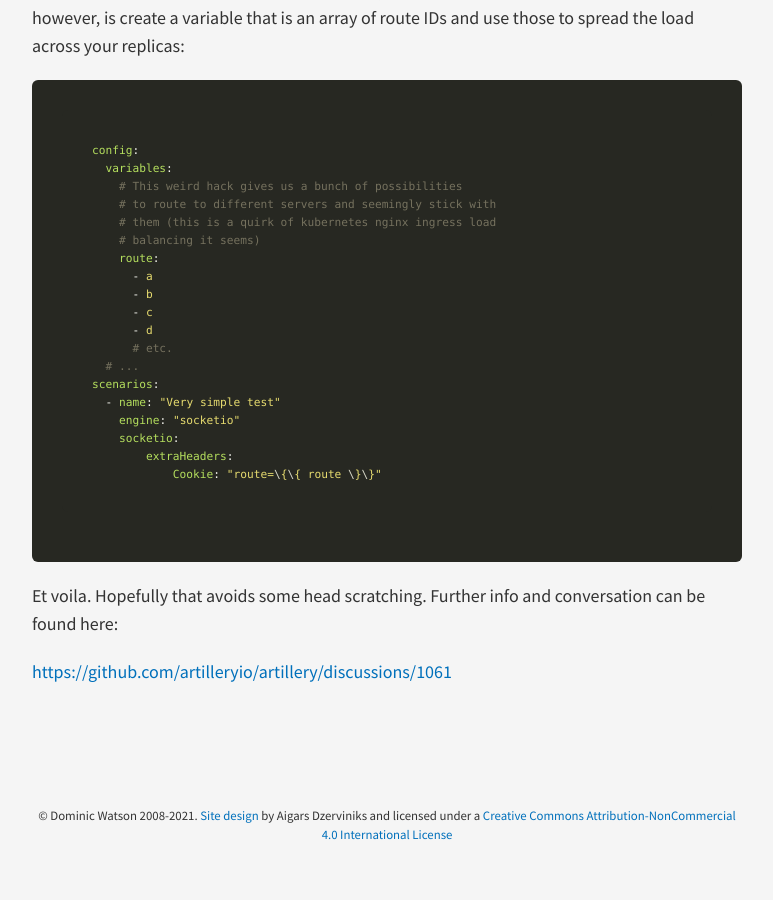
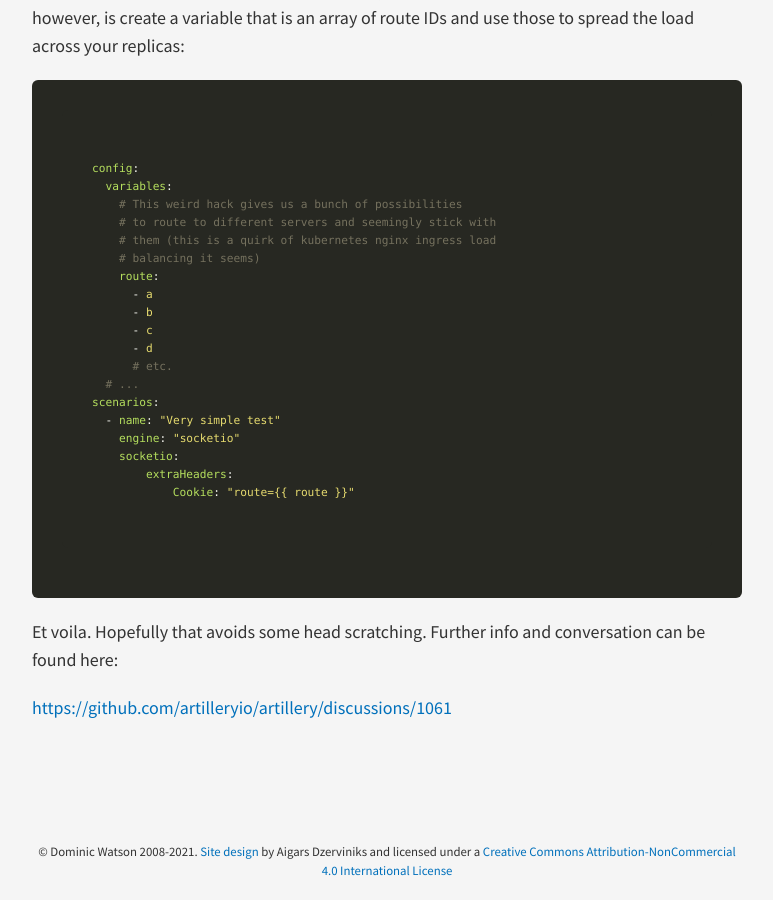
Before and after one commit to DominicWatson/dominicwatson.github.io, a Jekyll site: the page built from _posts/2021-06-08-socketio-load-testing.markdown, in a window 1280 px wide and 900 px high, scrolled down 1820 px. Shown: the whole window, without its empty margins (253-1026 px from the left). Built offline with Jekyll 4.4.1, drawn with Linux system fonts in a browser that asks for light colours; comment, search, counter and statistics services are not loaded; before the commit the page ends 2684 px from its top, so only the background shows below that.

Commit message:
Attempt to escape code

````diff
--- a/_posts/2021-06-08-socketio-load-testing.markdown
+++ b/_posts/2021-06-08-socketio-load-testing.markdown
@@ -54,6 +54,7 @@ scenarios:
 Ideally, this cookie will be set dynamically from actual server responses rather than be hand coded like this. However, this is not possible right now (as of Artillery 1.7.2). What we _can_ do however, is create a variable that is an array of route IDs and use those to spread the load across your replicas:
 
 ```yaml
+{% raw %}
 config:
   variables:
     # This weird hack gives us a bunch of possibilities
@@ -72,7 +73,8 @@ scenarios:
     engine: "socketio"
     socketio:
         extraHeaders:
-            Cookie: "route=\{\{ route \}\}"
+            Cookie: "route={{ route }}"
+{% endraw %}
 ```
 
 Et voila. Hopefully that avoids some head scratching. Further info and conversation can be found here:
````
